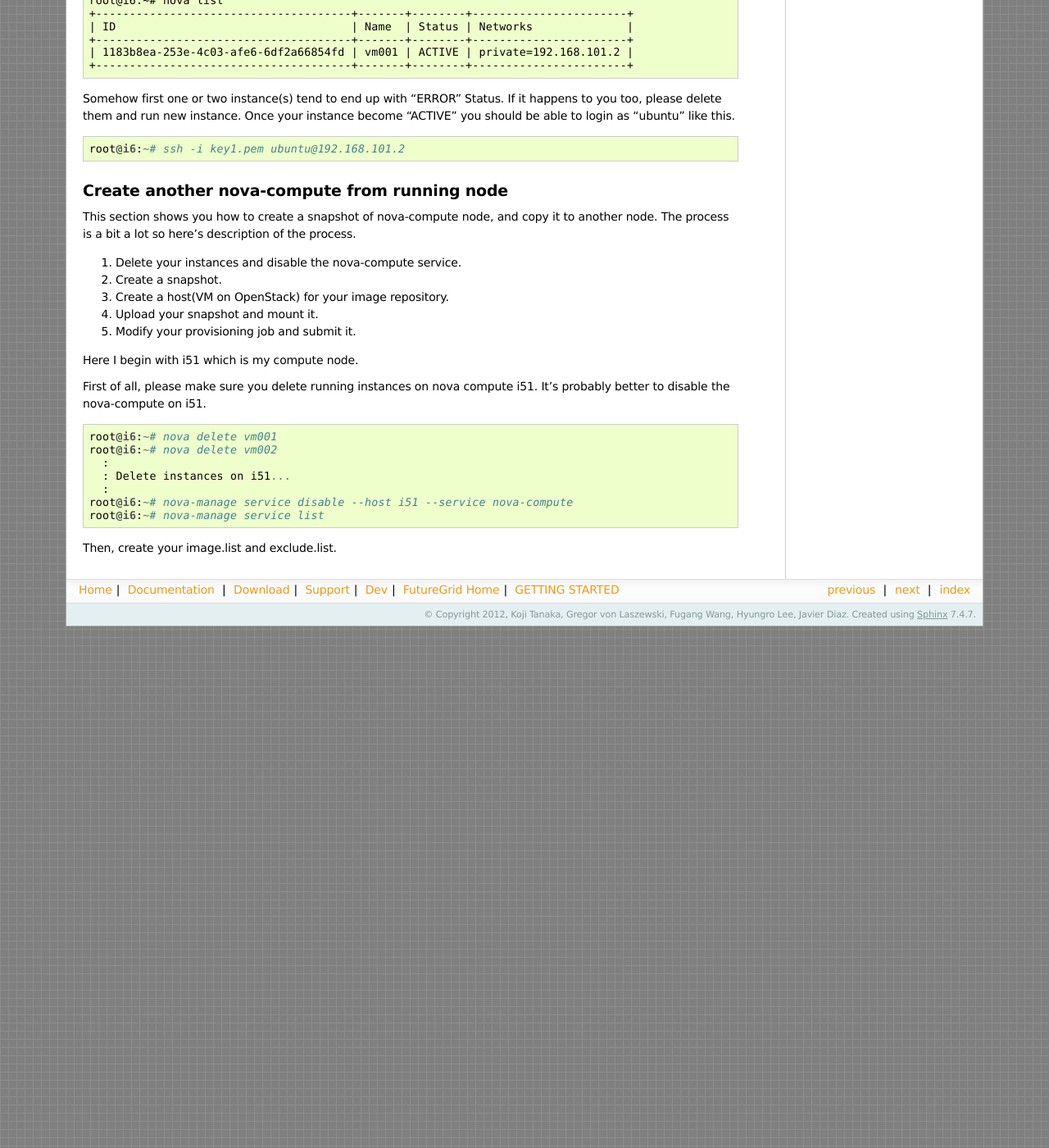
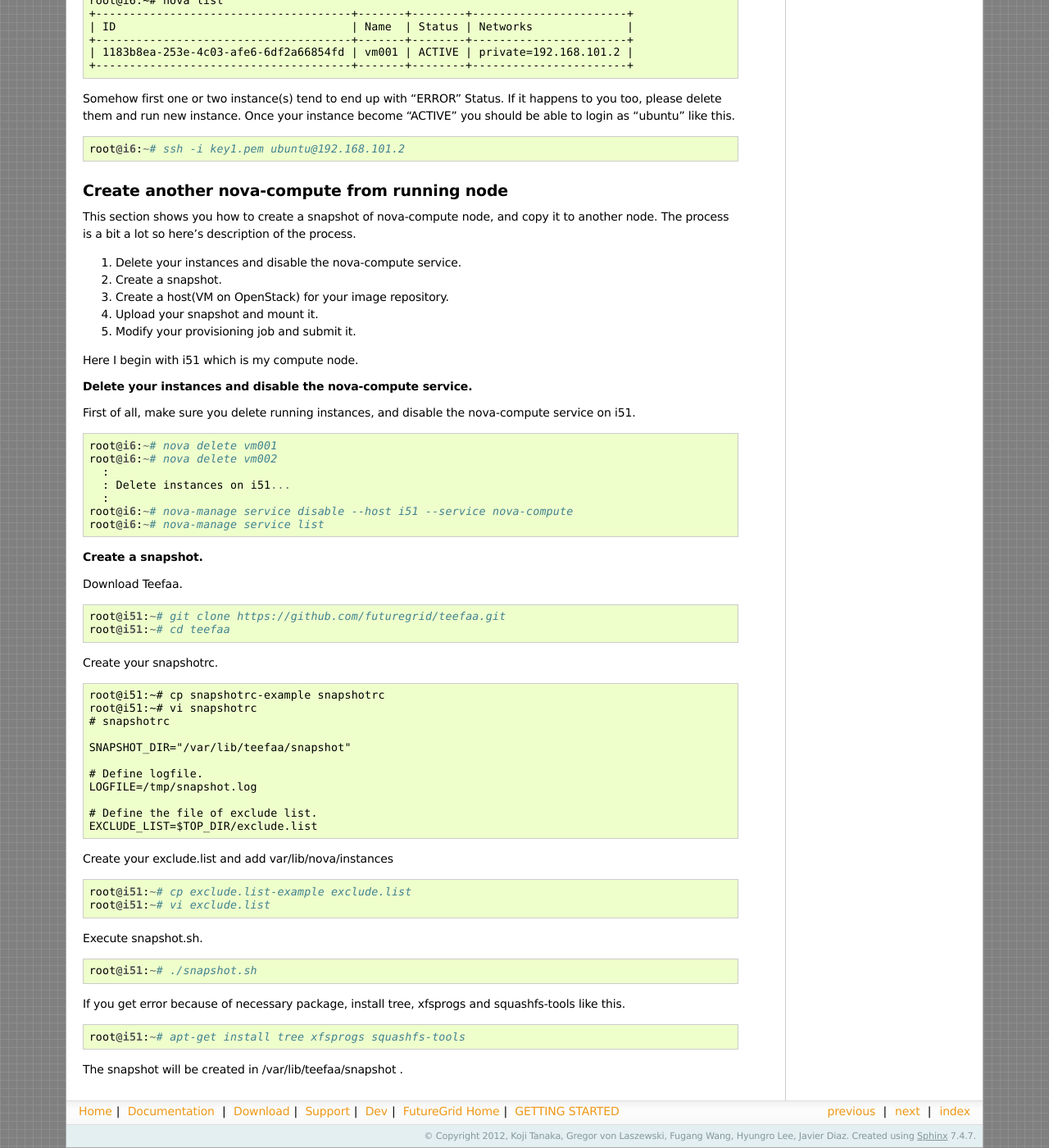
Before and after one commit to futuregrid/deprecated-teefaa, a Sphinx documentation site: the page built from doc/source/getstarted.rst, in a window 1280 px wide and 1400 px high, scrolled down 3743 px. Shown: the whole window at 82% size. Built offline with Sphinx 7.4.7, drawn with Linux system fonts in a browser that asks for light colours; formulas are drawn with MathJax 3.

Commit message:
update doc

```diff
--- a/doc/source/getstarted.rst
+++ b/doc/source/getstarted.rst
@@ -227,8 +227,10 @@ The process is a bit a lot so here's description of the process.
 
 Here I begin with i51 which is my compute node.
 
-First of all, please make sure you delete running instances on nova compute i51.
-It's probably better to disable the nova-compute on i51. ::
+**Delete your instances and disable the nova-compute service.**
+
+First of all, make sure you delete running instances, and disable the
+nova-compute service on i51. ::
 
    root@i6:~# nova delete vm001
    root@i6:~# nova delete vm002
@@ -238,4 +240,38 @@ It's probably better to disable the nova-compute on i51. ::
    root@i6:~# nova-manage service disable --host i51 --service nova-compute
    root@i6:~# nova-manage service list
 
-Then, create your image.list and exclude.list.
+**Create a snapshot.**
+
+Download Teefaa. ::
+
+   root@i51:~# git clone https://github.com/futuregrid/teefaa.git
+   root@i51:~# cd teefaa
+
+Create your snapshotrc. ::
+
+   root@i51:~# cp snapshotrc-example snapshotrc
+   root@i51:~# vi snapshotrc
+   # snapshotrc
+
+   SNAPSHOT_DIR="/var/lib/teefaa/snapshot"
+
+   # Define logfile.
+   LOGFILE=/tmp/snapshot.log
+
+   # Define the file of exclude list.
+   EXCLUDE_LIST=$TOP_DIR/exclude.list
+
+Create your exclude.list and add var/lib/nova/instances ::
+
+   root@i51:~# cp exclude.list-example exclude.list
+   root@i51:~# vi exclude.list
+
+Execute snapshot.sh. ::
+
+   root@i51:~# ./snapshot.sh
+
+If you get error because of necessary package, install tree, xfsprogs and squashfs-tools like this. ::
+
+   root@i51:~# apt-get install tree xfsprogs squashfs-tools
+
+The snapshot will be created in /var/lib/teefaa/snapshot .
```
